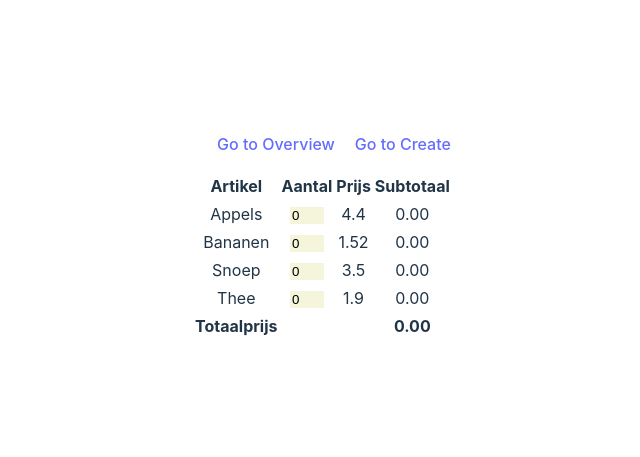
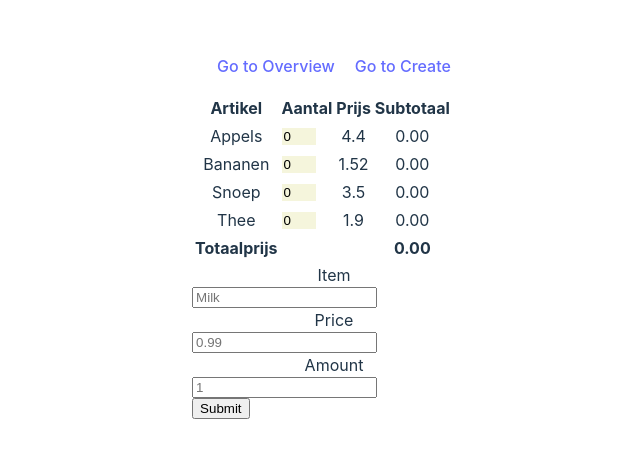
Before and after one commit to Lvanarnhem/Vue3-Boodschappenlijst, a Vue app: page / in a window 1280 px wide. Shown: the part 171-628 px from the top of the page, without its empty margins (306-946 px from the left). Built offline with nearby package versions, Linux system fonts and the light colour scheme.

Commit message:
Store start

```diff
--- a/src/domains/groceries/components/GroceriesTable.vue
+++ b/src/domains/groceries/components/GroceriesTable.vue
@@ -18,8 +18,7 @@ const sumOFAllPrices = (array) => {
 
 const fullTotal = computed(() => {
   const allPrices = reactive([])
-  //Als groceries geen prop was geweest dan had het groceries.value.length moeten zijn
-  for (let i = 0; i < props.groceries.length; i++) {
+  for (let i = 0; i < Object.values(props.groceries).length; i++) {
     allPrices.push(subtotal(props.groceries[i], props.groceries[i].amount),)
   }
   return sumOFAllPrices(allPrices)
--- /dev/null
+++ b/src/domains/groceries/components/GroceryForm.vue
@@ -0,0 +1,20 @@
+<script setup>
+
+const props = defineProps(['grocery']);
+const newGrocery = {...props.grocery};
+console.log(newGrocery)
+const emits = defineEmits(['submit']);
+</script>
+<template>
+
+<form action="submit emit?" method="POST">
+    <label for="name">Item</label>
+    <input type="text" placeholder="Milk" name="name"></input>
+    <label for="price">Price</label>
+    <input type="number" name="price" step="0.01" placeholder="0.99"></input>
+    <label for="amount">Amount</label>
+    <input type="number" name="amount" placeholder="1">
+    <input type="button" value="Submit" @click="emits('submit', newGrocery)"> <!-- @click moet een functie worden die de nieuwe inputs in newGrocery pushed als een nieuw object
+                                                                                    en deze dan via de submit emit weer teruggeeft aan de vorige pagina -->
+</form>
+</template>
--- a/src/domains/groceries/pages/Overview.vue
+++ b/src/domains/groceries/pages/Overview.vue
@@ -1,17 +1,16 @@
 <script setup>
-import { ref } from 'vue'
+import { ref, shallowRef } from 'vue'
+import GroceriesTable from '../components/GroceriesTable.vue'
+import GroceryForm from '../components/GroceryForm.vue'
 
-import GroceriesTable from '../components/GroceriesTable.vue';
+import {getAllGroceries} from '../../../store/Groceries.js';
 
-const groceries = ref([
-    {index:0, name:"Appels", price:4.40, amount:0},
-    {index:1, name:"Bananen", price:1.52, amount:0},
-    {index:2, name:"Snoep", price:3.50, amount:0},
-    {index:3, name:"Thee", price:1.90, amount:0},
-  ])
+const groceries = {...getAllGroceries.value}
+console.log(groceries)
 
 </script>
 
 <template>
   <GroceriesTable :groceries="groceries"/>
+  <GroceryForm/>
 </template>
--- /dev/null
+++ b/src/store/Groceries.js
@@ -0,0 +1,17 @@
+import { ref, computed } from 'vue'
+
+// State
+const groceries = ref([
+    {index:0, name:"Appels", price:4.40, amount:0},
+    {index:1, name:"Bananen", price:1.52, amount:0},
+    {index:2, name:"Snoep", price:3.50, amount:0},
+    {index:3, name:"Thee", price:1.90, amount:0},
+  ])
+
+
+// Getters
+export const getAllGroceries = computed(() => groceries.value);
+export const getGroceryById = (id) => computed(() => groceries.value.find(grocery => grocery.id == id));
+
+// Actions
+export const addGrocery = (grocery) => groceries.value.push(grocery);
--- a/src/style.css
+++ b/src/style.css
@@ -20,6 +20,11 @@ nav {
 .routerlink {
   padding: 10px;
 }
+
+label, input {
+  display:block;
+}
+
 
 a {
   font-weight: 500;
```
